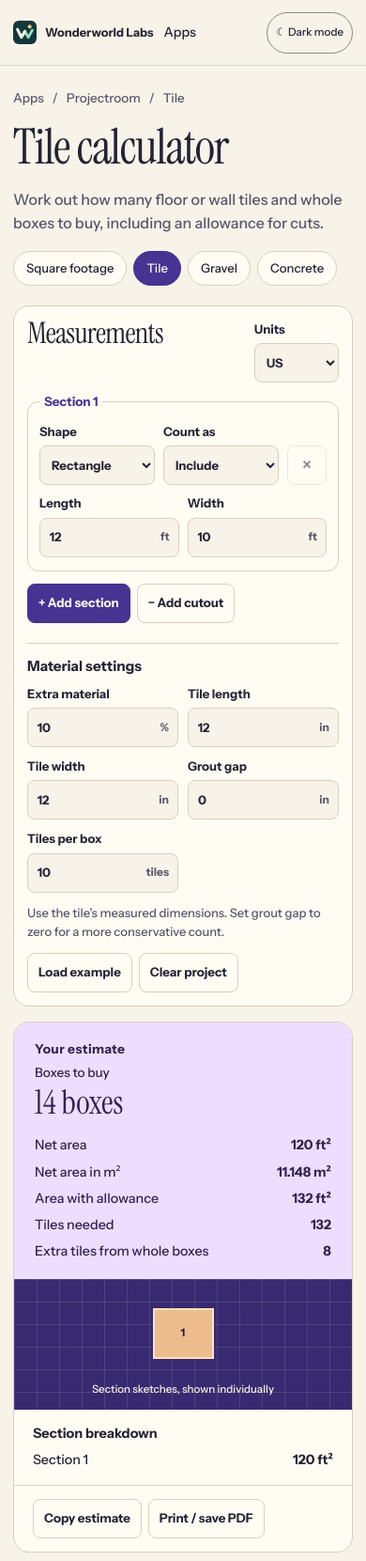
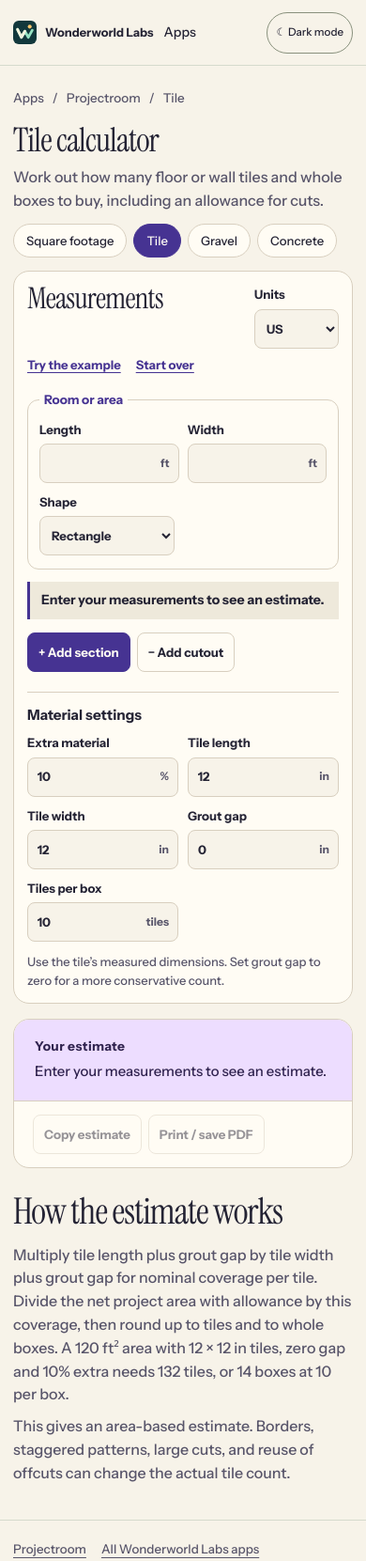
Before and after one commit to wonderworld-labs/wonderworld-labs-site, a plain HTML site: page apps/projectroom/tile-calculator/index.html in a window 390 px wide. Shown: the top 1661 px of the page at 94% size. Drawn offline with Linux system fonts and the light colour scheme.

Commit message:
Make Projectroom calculators easier to use on first visit

```diff
--- a/apps/projectroom/projectroom.css
+++ b/apps/projectroom/projectroom.css
@@ -126,10 +126,25 @@ select {padding:6px 8px}
 .site-end {border-top:1px solid var(--edge);padding-block:20px;color:var(--muted);font-size:.83rem}
 .end-links {display:flex;gap:16px;flex-wrap:wrap}
 .noscript {padding:12px;border:1px solid var(--edge)}
+.project-setup {display:flex;flex-wrap:wrap;align-items:center;gap:4px 16px;margin-bottom:10px;color:var(--muted);font-size:.82rem}
+.inline-action {border:0;background:none;padding:7px 0;color:var(--violet);font-weight:700;text-decoration:underline;text-underline-offset:3px}
+#project-status:not(:empty) {font-weight:700}
+.section-top {margin-top:10px}
+.section-top .field {max-width:180px}
+.measurements {margin-top:0}
+#quick-result {display:none}
+.assumptions summary,.breakdown summary {cursor:pointer;font-weight:700}
+.assumptions[open] summary,.breakdown[open] summary {margin-bottom:10px}
+.breakdown figure {margin-top:12px;border-radius:8px}
+.handoff {display:inline-flex;gap:8px;margin-top:14px;font-weight:700}
+.quick-handoff {display:none}
 @media(max-width:840px) {
   .shell {width:calc(100% - 40px)}
   .workspace {grid-template-columns:1fr}
   .tool-grid {grid-template-columns:repeat(2,1fr)}
+  #quick-result {display:block;margin:10px 0 14px;padding:9px 12px;border-left:3px solid var(--violet);background:var(--panel);font-size:.88rem;font-weight:700}
+  .quick-handoff {display:inline-flex;margin:0 0 14px;font-size:.88rem}
+  .result .handoff {display:none}
 }
 @media(max-width:600px) {
   .shell {width:calc(100% - 28px)}
@@ -147,6 +162,9 @@ select {padding:6px 8px}
   .panel {padding:14px}
   .panel.result {padding:0}
   .panel h2 {font-size:1.95rem}
+  .tool-intro h1 {font-size:clamp(2.2rem,8vw,3.25rem);margin-bottom:10px}
+  .tool-intro {padding-bottom:12px}
+  .tool-tabs {margin-bottom:14px}
   .panel-head .field {width:90px}
   .result-head h2 {font-size:.86rem}
 }
@@ -154,7 +172,7 @@ select {padding:6px 8px}
   :root,:root[data-theme=dark] {color-scheme:light;--text:#111;--muted:#333;--paper:#fff;--edge:#aaa;--bg:#fff;--violet:#333}
   .shell {width:100%}
   .workspace {display:block}
-  .site-top,.site-end,.crumb,.tool-tabs,.actions,.result-actions,.how,.skip,.result figure {display:none !important}
+  .site-top,.site-end,.crumb,.tool-tabs,.actions,.project-setup,#quick-result,.handoff,.result-actions,.how,.skip,.result figure {display:none !important}
   body,.result-head {color:#111 !important;background:#fff !important}
   h1 {font-size:32pt}
   .tool-intro p {display:none}
--- a/apps/projectroom/tile-calculator/index.html
+++ b/apps/projectroom/tile-calculator/index.html
@@ -41,7 +41,13 @@
           <h2 id="measurements-heading">Measurements</h2>
           <label class="field"><span>Units</span><select id="units"><option value="us">US</option><option value="metric">Metric</option></select></label>
         </div>
+        <div class="project-setup">
+          <button class="inline-action" type="button" data-sample>Try the example</button>
+          <button class="inline-action" type="button" data-clear>Start over</button>
+          <span id="project-status" role="status"></span>
+        </div>
         <div id="sections"></div>
+        <p id="quick-result" aria-live="polite"></p>
         <div class="actions">
           <button class="action primary" type="button" data-add="section">+ Add section</button>
           <button class="action" type="button" data-add="cutout">− Add cutout</button>
@@ -50,10 +56,6 @@
           <h3>Material settings</h3>
           <div class="settings" id="settings"></div>
           <p class="hint">Use the tile’s measured dimensions. Set grout gap to zero for a more conservative count.</p>
-        </div>
-        <div class="actions secondary">
-          <button class="action" type="button" data-sample>Load example</button>
-          <button class="action" type="button" data-clear>Clear project</button>
         </div>
       </section>
       <section class="panel result" aria-labelledby="result-heading">
@@ -65,14 +67,14 @@
             <dl id="totals"></dl>
           </div>
         </div>
-        <figure class="blueprint">
-          <div id="diagram" aria-hidden="true"></div>
-          <figcaption id="diagram-caption">Section sketches, shown individually</figcaption>
-        </figure>
-        <div class="breakdown" id="breakdown" hidden>
-          <h3>Section breakdown</h3>
+        <details class="breakdown" id="breakdown" hidden>
+          <summary>Section breakdown</summary>
           <dl id="section-totals"></dl>
-        </div>
+          <figure class="blueprint">
+            <div id="diagram" aria-hidden="true"></div>
+            <figcaption id="diagram-caption">Section sketches, shown individually</figcaption>
+          </figure>
+        </details>
         <div class="result-actions">
           <div class="actions">
             <button class="action" type="button" data-output="copy" disabled>Copy estimate</button>
--- a/apps/projectroom/tool.mjs
+++ b/apps/projectroom/tool.mjs
@@ -10,15 +10,17 @@ const errorMessage = document.querySelector('#estimate-error');
 const resultOutput = document.querySelector('#result-output');
 const details = document.querySelector('#breakdown');
 const announcer = document.querySelector('#notice');
+const quickResult = document.querySelector('#quick-result');
+const projectStatus = document.querySelector('#project-status');
+const quickHandoff = document.querySelector('[data-handoff]');
 const actionButtons = [...document.querySelectorAll('[data-output]')];
 const format = new Intl.NumberFormat('en', { maximumFractionDigits: 3 });
 const money = new Intl.NumberFormat('en', { maximumFractionDigits: 2, minimumFractionDigits: 2 });
 
 const depthKey = mode === 'concrete' ? 'concreteDepth' : 'gravelDepth';
 const defaultDepth = (mode === 'concrete' ? 4 : 3) * INCH;
-const preset = () => [
-  { shape: 'rectangle', a: 12 * FOOT, b: 10 * FOOT, subtract: false },
-];
+const newSection = () => ({ shape: 'rectangle', a: null, b: null, subtract: false });
+const exampleSection = () => ({ ...newSection(), a: 12 * FOOT, b: 10 * FOOT });
 const sectionDepth = section => Object.hasOwn(section, depthKey)
   ? section[depthKey]
   : section.depth ?? defaultDepth;
@@ -48,7 +50,7 @@ const units = {
   metric: { large: ['m', 1], small: ['mm', 0.001], area: ['m²', 1], volume: ['m³', 1],
     bag: ['L', 0.001], density: ['kg/m³', 1], weight: ['t', 1000], bulkPrice: ['per m³', 1] },
 };
-let model = { unit: 'us', sections: preset(), settings: {} };
+let model = { unit: 'us', sections: [newSection()], settings: {}, example: false };
 try {
   const saved = JSON.parse(localStorage.getItem(storageKey));
   if (saved && Object.hasOwn(units, saved.unit) && Array.isArray(saved.sections)
@@ -56,7 +58,7 @@ try {
       && saved.sections.every(row => row && Object.hasOwn(shapes, row.shape)
         && ['a', 'b', 'depth', 'concreteDepth', 'gravelDepth'].every(key =>
           row[key] == null || Number.isFinite(row[key])))) {
-    model = { unit: saved.unit, sections: saved.sections, settings: saved.settings ?? {} };
+    model = { unit: saved.unit, sections: saved.sections, settings: saved.settings ?? {}, example: saved.example === true };
   }
 } catch {}
 let settings = { ...defaults(), ...model.settings[mode] };
@@ -91,16 +93,22 @@ function renderInputs() {
   document.querySelector('#units').value = model.unit;
   sectionList.innerHTML = model.sections.map((section, index) => {
     const names = shapes[section.shape];
-    return '<fieldset class="section" data-section="' + index + '"><legend>' + (section.subtract ? 'Cutout ' : 'Section ') +
-      (index + 1) + '</legend><div class="section-top"><label class="field"><span>Shape</span><select data-shape>' +
-      options({ rectangle: 'Rectangle', triangle: 'Triangle', circle: 'Circle' }, section.shape) +
-      '</select></label><label class="field"><span>Count as</span><select data-operation>' +
-      options({ add: 'Include', subtract: 'Subtract' }, section.subtract ? 'subtract' : 'add') +
-      '</select></label><button type="button" class="remove" data-remove aria-label="Remove section ' + (index + 1) + '"' +
-      (model.sections.length === 1 ? ' disabled' : '') + '>×</button></div><div class="measurements">' +
+    const multiple = model.sections.length > 1;
+    return '<fieldset class="section" data-section="' + index + '"><legend>' +
+      (multiple ? (section.subtract ? 'Cutout ' : 'Section ') + (index + 1) : 'Room or area') +
+      '</legend><div class="measurements">' +
       numericField(names[0], 'a', 'large', section.a) +
       (names[1] ? numericField(names[1], 'b', 'large', section.b) : '') +
-      (isVolume ? numericField('Depth', depthKey, 'small', sectionDepth(section)) : '') + '</div></fieldset>';
+      (isVolume ? numericField('Depth', depthKey, 'small', sectionDepth(section)) : '') +
+      '</div><div class="section-top"><label class="field"><span>Shape</span><select data-shape>' +
+      options({ rectangle: 'Rectangle', triangle: 'Triangle', circle: 'Circle' }, section.shape) +
+      '</select></label>' + (multiple || section.subtract
+        ? '<label class="field"><span>Count as</span><select data-operation>' +
+          options({ add: 'Include', subtract: 'Subtract' }, section.subtract ? 'subtract' : 'add') + '</select></label>'
+        : '') + (multiple
+        ? '<button type="button" class="remove" data-remove aria-label="Remove section ' +
+          (index + 1) + '">&times;</button>'
+        : '') + '</div></fieldset>';
   }).join('');
   settingsPanel.innerHTML = settingNames.map(key => numericField(...[fields[key][0], key, fields[key][1], settings[key]])).join('');
   document.querySelectorAll('[data-add]').forEach(button => { button.disabled = model.sections.length >= 25; });
@@ -135,7 +143,7 @@ function fillList(list, pairs) {
 }
 function update() {
   save();
-  draw();
+  projectStatus.textContent = model.example ? 'Example measurements' : '';
   let result;
   try {
     for (const key of ['bagPrice', 'bulkPrice']) {
@@ -144,16 +152,21 @@ function update() {
     const sections = isVolume ? model.sections.map(section => ({ ...section, depth: sectionDepth(section) })) : model.sections;
     result = estimate(mode, sections, settings);
   } catch (error) {
-    errorMessage.textContent = error.message;
+    const empty = model.sections.length === 1 && model.sections[0].a == null && model.sections[0].b == null;
+    errorMessage.textContent = empty ? 'Enter your measurements to see an estimate.' : error.message;
+    quickResult.textContent = errorMessage.textContent;
     errorMessage.hidden = false;
     resultOutput.hidden = true;
     details.hidden = true;
+    if (quickHandoff) quickHandoff.hidden = true;
     actionButtons.forEach(button => { button.disabled = true; });
     return;
   }
   errorMessage.hidden = true;
   resultOutput.hidden = false;
-  details.hidden = false;
+  if (quickHandoff) quickHandoff.hidden = false;
+  details.hidden = result.rows.length === 1;
+  if (!details.hidden) draw();
   actionButtons.forEach(button => { button.disabled = false; });
 
   let main = ['Net area', quantity(result.area, 'area')];
@@ -161,9 +174,9 @@ function update() {
   if (mode === 'area' || mode === 'tile') {
     const alternate = model.unit === 'us' ? 'metric' : 'us';
     const [label, factor] = units[alternate].area;
-    rows.push(['Net area', quantity(result.area, 'area')],
-      ['Net area in ' + label, format.format(result.area / factor) + ' ' + label],
-      ['Area with allowance', quantity(result.areaToBuy, 'area')]);
+    if (mode === 'tile') rows.push(['Net area', quantity(result.area, 'area')]);
+    rows.push(['Equivalent area', format.format(result.area / factor) + ' ' + label]);
+    if (settings.waste > 0) rows.push(['Area with allowance', quantity(result.areaToBuy, 'area')]);
   }
   if (mode === 'tile') {
     main = ['Boxes to buy', format.format(result.boxes) + (result.boxes === 1 ? ' box' : ' boxes')];
@@ -179,6 +192,7 @@ function update() {
   }
   document.querySelector('#result-label').textContent = main[0];
   document.querySelector('#total').textContent = main[1];
+  quickResult.textContent = main[0] + ': ' + main[1];
   fillList(document.querySelector('#totals'), rows);
   const parts = result.rows.map((row, index) => [
     (model.sections[index].subtract ? 'Cutout ' : 'Section ') + (index + 1),
@@ -218,7 +232,7 @@ root.addEventListener('click', async event => {
   if (!button) return;
   if (button.hasAttribute('data-add')) {
     const subtract = button.dataset.add === 'cutout';
-    const section = { shape: 'rectangle', a: null, b: null, subtract };
+    const section = { ...newSection(), subtract };
     if (isVolume) section[depthKey] = sectionDepth(model.sections[0]) ?? defaultDepth;
     model.sections.push(section);
     renderInputs();
@@ -233,12 +247,13 @@ root.addEventListener('click', async event => {
     update();
   }
   if (button.hasAttribute('data-sample') || button.hasAttribute('data-clear')) {
-    model.sections = preset();
-    if (button.hasAttribute('data-clear')) Object.assign(model.sections[0], { a: null, b: null });
+    model.example = button.hasAttribute('data-sample');
+    model.sections = [model.example ? exampleSection() : newSection()];
     settings = defaults();
     renderInputs();
     update();
-    announcer.textContent = button.hasAttribute('data-clear') ? 'Measurements cleared.' : 'Example loaded.';
+    sectionList.querySelector('input').focus();
+    announcer.textContent = model.example ? 'Example loaded.' : 'Measurements cleared.';
   }
   if (button.dataset.output === 'print') window.print();
   if (button.dataset.output === 'copy') {
```
Also changed, not shown: apps/projectroom/concrete-calculator/index.html (+13 -11 lines), apps/projectroom/gravel-calculator/index.html (+13 -11 lines), apps/projectroom/square-footage-calculator/index.html (+20 -16 lines).
